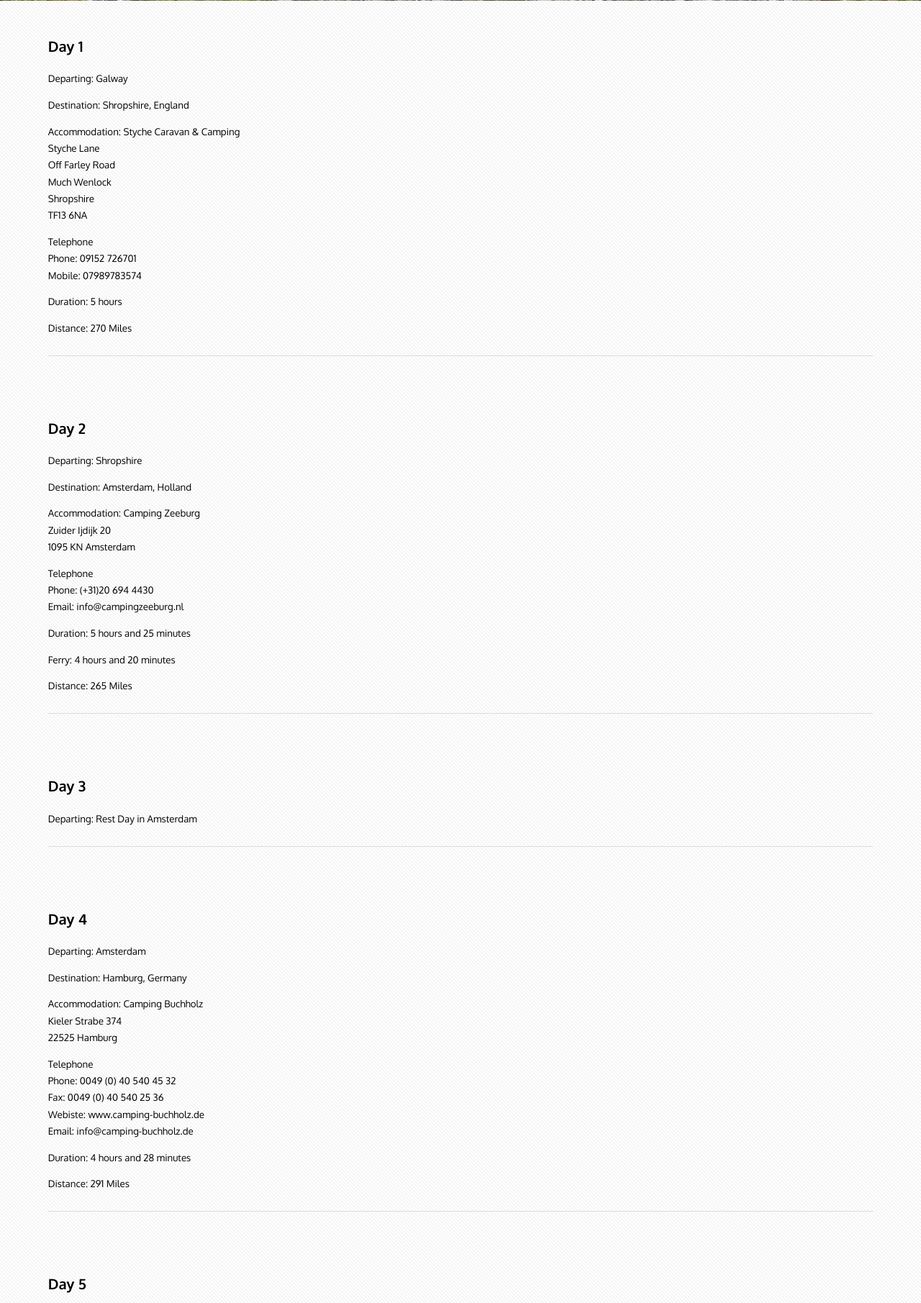
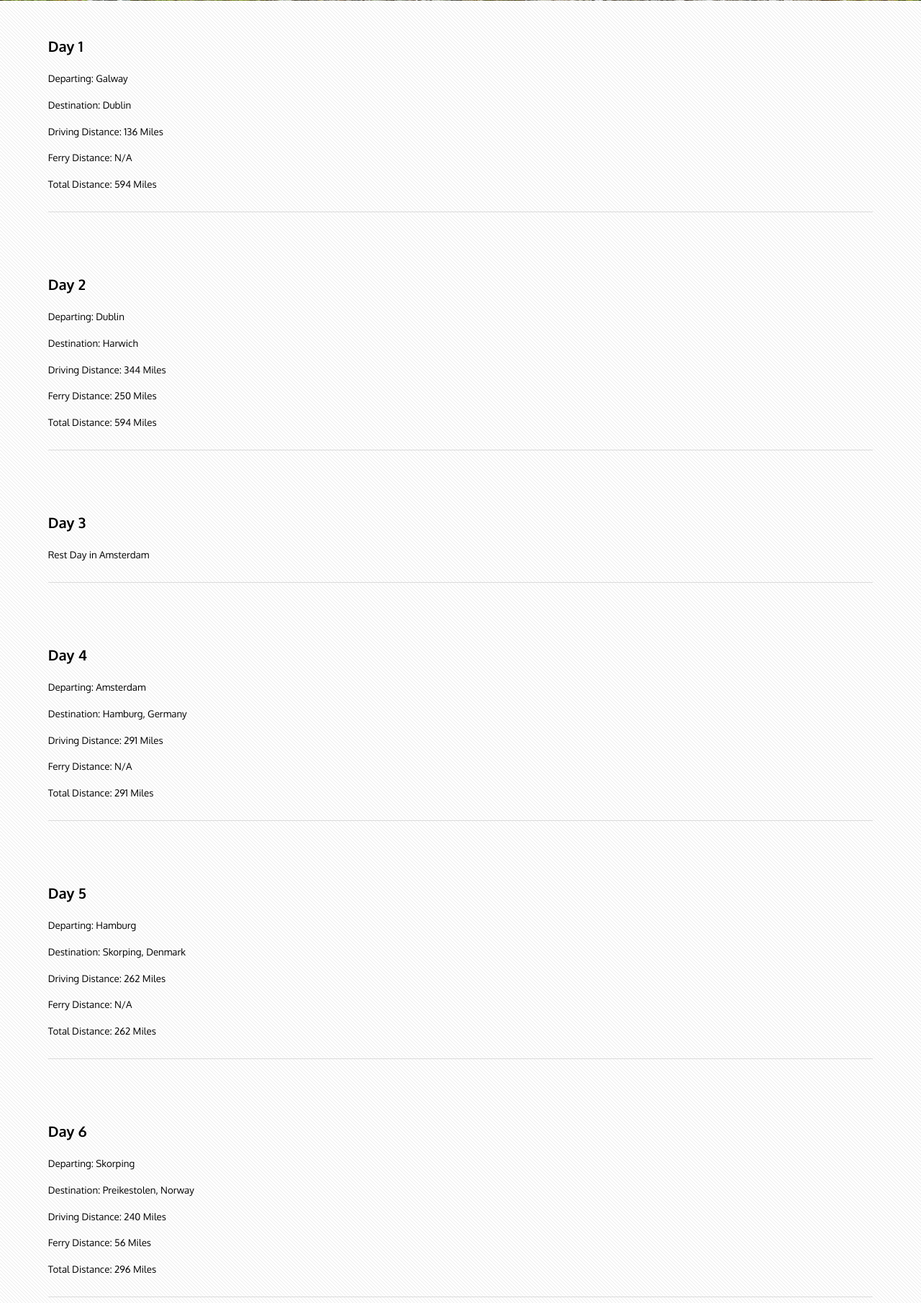
Before and after one commit to interlochen/overland, a Django app: page /overland/itinerary/ in a window 1280 px wide. Shown: the part 434-2245 px from the top of the page at 72% size. Run offline with Django 3.2, Linux system fonts and the light colour scheme; some libraries are stand-ins or nearby versions.

Commit message:
Updated Route
Details, Itinerary and Route are updated with most recent planned route

```diff
--- a/mysite/overland/templates/overland/details.html
+++ b/mysite/overland/templates/overland/details.html
@@ -14,7 +14,7 @@
 						<li>Road Kilometers 4,213 - Round Trip</li>
 						<li>In aid of the charity Pieta House</li>
 						<br>
-						<p>Join this fundraising Overland journey to Norway. A total of ten Land Rovers will begin this exciting journey to the beautiful region of Norway, covering a total of 4,213 kilometers in the months of March and April 2016. All sponsorship funds will benifit Pieta House.</p>
+						<p>Join this fundraising Overland journey to Norway. A total of ten Land Rovers will begin this exciting journey to the beautiful region of Norway, covering a total of 6,712 kilometers in the months of March and April 2016. All sponsorship funds will benifit Pieta House.</p>
 						<p>This Overland journey is open to any model of Land Rover. The journey will be combination of road and ferry and will depart Galway City on March 25th 2016. All overnight stays will be a combination of wild camping or organised campsites, so all participants must be prepared adequately for this adventure. The return date to Ireland is April 15th 2016.</p>
 						<p>Each individual is responsible for all their own costs, ferry bookings and campsite fees. All vehicles must be road worthy and insured for travel outside of Ireland.</p>
 						<p>Of the ten vehicles traveling, 4 spaces are available currently and each vehicle will be required to raise 1000 euro in sponsorship to benifit Pieta House.</p>
@@ -61,10 +61,10 @@
 								<li>Germany Diesel - 0.99 euro</li>
 								<br>
 								<li>Average Diesel Cost - 1.16 euro</li>
-								<li>Estimated Diesel Total - 410 euro</li>
+								<li>Estimated Diesel Total - 595 euro</li>
 								<br>
 								<p>Diesel prices for the countries that we will visit, these prices are from the date of Jan 18, 2016. The estimated diesel cost
-								   is based on an average of 1.16 euro per liter to cover 2,618 road miles or 4,213 kilometers.</p>
+								   is based on an average of 1.16 euro per liter to cover 3,780 road miles or 6,083 kilometers, with an average of 28 miles per gallon.</p>
 							</ul>
 						</section>
 					</div>
--- a/mysite/overland/templates/overland/itinerary.html
+++ b/mysite/overland/templates/overland/itinerary.html
@@ -7,44 +7,26 @@
 		<h2>Day 1</h2>
 		<br>
 		<ul>Departing: Galway</ul>
-		<ul>Destination: Shropshire, England</ul>
-		<ul>Accommodation: Styche Caravan & Camping
-			<li>Styche Lane</li>
-			<li>Off Farley Road</li>
-			<li>Much Wenlock</li>
-			<li>Shropshire</li>
-			<li>TF13 6NA</li>
-		</ul>
-		<ul>Telephone
-			<li>Phone: 09152 726701</li>
-			<li>Mobile: 07989783574</li>
-		</ul>
-		<ul>Duration: 5 hours</ul>
-		<ul>Distance: 270 Miles</ul>
+		<ul>Destination: Dublin</ul>
+		<ul>Driving Distance: 136 Miles</ul>
+		<ul>Ferry Distance: N/A </ul>
+		<ul>Total Distance: 594 Miles </ul>
 
 		<div class="divider">&nbsp;</div>
 
 		<h2>Day 2</h2>
 		<br>
-		<ul>Departing: Shropshire</ul>
-		<ul>Destination: Amsterdam, Holland</ul>
-		<ul>Accommodation: Camping Zeeburg
-			<li>Zuider Ijdijk 20</li>
-			<li>1095 KN Amsterdam</li>
-		</ul>
-		<ul>Telephone
-			<li>Phone: (+31)20 694 4430</li>
-			<li>Email: info@campingzeeburg.nl</li>
-		</ul>
-		<ul>Duration: 5 hours and 25 minutes</ul>
-		<ul>Ferry: 4 hours and 20 minutes</ul>
-		<ul>Distance: 265 Miles</ul>
+		<ul>Departing: Dublin</ul>
+		<ul>Destination: Harwich</ul>
+		<ul>Driving Distance: 344 Miles</ul>
+		<ul>Ferry Distance: 250 Miles</ul>
+		<ul>Total Distance: 594 Miles</ul>
 
 		<div class="divider">&nbsp;</div>
 
 		<h2>Day 3</h2>
 		<br>
-		<ul>Departing: Rest Day in Amsterdam</ul>
+		<ul>Rest Day in Amsterdam</ul>
 
 		<div class="divider">&nbsp;</div>
 
@@ -52,18 +34,9 @@
 		<br>
 		<ul>Departing: Amsterdam</ul>
 		<ul>Destination: Hamburg, Germany</ul>
-		<ul>Accommodation: Camping Buchholz
-			<li>Kieler Strabe 374</li>
-			<li>22525 Hamburg</li>
-		</ul>
-		<ul>Telephone
-			<li>Phone: 0049 (0) 40 540 45 32</li>
-			<li>Fax: 0049 (0) 40 540 25 36</li>
-			<li>Webiste: www.camping-buchholz.de</li>
-			<li>Email: info@camping-buchholz.de</li>
-		</ul>
-		<ul>Duration: 4 hours and 28 minutes</ul>
-		<ul>Distance: 291 Miles</ul>
+		<ul>Driving Distance: 291 Miles</ul>
+		<ul>Ferry Distance: N/A </ul>
+		<ul>Total Distance: 291 Miles</ul>
 
 		<div class="divider">&nbsp;</div>
 
@@ -71,16 +44,9 @@
 		<br>
 		<ul>Departing: Hamburg</ul>
 		<ul>Destination: Skorping, Denmark</ul>
-		<ul>Accommodation: Rebild Camping
-			<li>Safari Rebildvej</li>
-			<li>17 Rebild</li>
-			<li>9520 Skorping</li>
-		</ul>
-		<ul>Telephone
-			<li>Phone: 4598391110</li>
-		</ul>
-		<ul>Duration: 4 hours 16 minutes</ul>
-		<ul>Distance: 262 Miles</ul>
+		<ul>Driving Distance: 262 Miles</ul>
+		<ul>Ferry Distance: N/A </ul>
+		<ul>Total Distance: 262 Miles</ul>
 
 		<div class="divider">&nbsp;</div>
 
@@ -88,18 +54,9 @@
 		<br>
 		<ul>Departing: Skorping</ul>
 		<ul>Destination: Preikestolen, Norway</ul>
-		<ul>Accommodation: Preikestolen Camping (Pulpit Rock)
-			<li>Preikestolvegen 97</li>
-			<li>4100 Jorpeland</li>
-			<li>Norway</li>
-		</ul>
-		<ul>Telephone
-			<li>Phone: +47 48 19 39 50</li>
-		</ul>
-		<ul>Duration: 4 hours and 30 minutes</ul>
-		<ul>Distance: 240 Miles</ul>
-		<ul>Ferry 1: 3 hours and 15 minutes</ul>
-		<ul>Ferry 2: 12 hours and 26 minutes</ul>
+		<ul>Driving Distance: 240 Miles</ul>
+		<ul>Ferry Distance: 56 Miles </ul>
+		<ul>Total Distance: 296 Miles</ul>
 
 		<div class="divider">&nbsp;</div>
 
@@ -107,36 +64,27 @@
 		<br>
 		<ul>Departing: Preikestolvegen</ul>
 		<ul>Destination: Bergen, Norway</ul>
-		<ul>Accommodation: TBA
-
-		</ul>
-		<ul>Telephone
-
-		</ul>
-		<ul>Duration: 5 hours and 30 minutes</ul>
-		<ul>Distance: 160 Miles</ul>
+		<ul>Driving Distance: 160 Miles</ul>
+		<ul>Ferry Distance: 5 Miles </ul>
+		<ul>Total Distance: 165 Miles</ul>
 
 		<div class="divider">&nbsp;</div>
 
 		<h2>Day 8</h2>
-		<ul>Departing: Rest Day in Bergen</ul>
+		<ul>Departing: Bergen</ul>
+		<ul>Destination: Atlantic Road</ul>
+		<ul>Driving Distance: 304 Miles</ul>
+		<ul>Ferry Distance: 6 Miles</ul>
+		<ul>Total Distance: 310 Miles</ul>
 
 		<div class="divider">&nbsp;</div>
 
 		<h2>Day 9</h2>
-		<ul>Departing: Bergen</ul>
+		<ul>Departing: Atlantic Road</ul>
 		<ul>Destination: Oslo, Norway</ul>
-		<ul>Accommodation: Oslo Fjord Camp
-			<li>Ljansbrukveien 1</li>
-			<li>1250 Oslo</li>
-			<li>Much Wenlock</li>
-		</ul>
-		<ul>Telephone
-			<li>Phone: (+47) 455 04 765</li>
-			<li>Website: www.oslofjordcamp.no</li>
-		</ul>
-		<ul>Duration: 6 hours 55 minutes</ul>
-		<ul>Distance: 293 Miles</ul>
+		<ul>Distance: 392 Miles</ul>
+		<ul>Ferry Distance: N/A </ul>
+		<ul>Total Distance: 392 Miles</ul>
 
 		<div class="divider">&nbsp;</div>
 
@@ -144,40 +92,25 @@
 		<br>
 		<ul>Departing: Oslo</ul>
 		<ul>Destination: Gothenburg, Sweden</ul>
-		<ul>Accommodation: Delsjon
-			<li>Brudaremossen</li>
-			<li>416 55 goteborg</li>
-			<li>Sweden</li>
-		</ul>
-		<ul>Telephone
-			<li>Phone: +46 31 84 02 00</li>
-			<li>Email: liseberg.com/en/home</li>
-		</ul>
-		<ul>Duration: 3 hours</ul>
-		<ul>Distance: 177 Miles</ul>
+		<ul>Driving Distance: 177 Miles</ul>
+		<ul>Ferry Distance: N/A </ul>
+		<ul>Total Distance: 177 Miles</ul>
 
 		<div class="divider">&nbsp;</div>
 
 		<h2>Day 11</h2>
 		<br>
-		<ul>Departing: Rest Day in Gothenburg</ul>
+		<ul>Rest Day in Gothenburg</ul>
 
 		<div class="divider">&nbsp;</div>
 
 		<h2>Day 12</h2>
 		<br>
 		<ul>Departing: Gothenburg</ul>
-		<ul>Destination: Maribo, Denmark</ul>
-		<ul>Accommodation: Maribo-Camping
-			<li>Bangshavavej 25</li>
-			<li>4930 Maribo</li>
-		</ul>
-		<ul>Telephone
-			<li>Phone: +45 54 78 00 71</li>
-			<li>Website: www.maribo-camping.dk</li>
-		</ul>
-		<ul>Duration: 6 hours and 55 minutes</li>
-		<ul>Distance: 293 Miles</ul>
+		<ul>Destination: Maribo, Sweden</ul>
+		<ul>Driving Distance: 293 Miles</ul>
+		<ul>Ferry Distance: N/A </ul>
+		<ul>Total Distance: 293 Miles</ul>
 
 		<div class="divider">&nbsp;</div>
 
@@ -185,16 +118,9 @@
 		<br>
 		<ul>Departing: Maribo</ul>
 		<ul>Destination: Osnabruck, Germany</ul>
-		<ul>Accommodation: Nordstrabe 109
-			<li>49084</li>
-			<li>Osnabruck</li>
-		</ul>
-		<ul>Telephone
-			<li>Phone: (0541) 77226</li>
-			<li>Website: www.osnacamp.de</li>
-		</ul>
-		<ul>Duration: 4 hours and 15 mintues</ul>
-		<ul>Distance: 260 Miles</ul>
+		<ul>Driving Distance: 260 Miles</ul>
+		<ul>Ferry Distance: N/A </ul>
+		<ul>Total Distance: 260 Miles</ul>
 
 		<div class="divider">&nbsp;</div>
 
@@ -202,21 +128,15 @@
 		<br>
 		<ul>Departing: Osnabruck</ul>
 		<ul>Destination: Bruges,  Belgium</ul>
-		<ul>Accommodation: Veltemweg 109
-			<li>B-8310 Bruges</li>
-			<li>Belgium</li>
-		</ul>
-		<ul>Telephone
-			<li>Phone: +32 50 35 58 45</li>
-		</ul>
-		<ul>Duration: 4 hours and 30 minutes</ul>
-		<ul>Distance: 283 Miles</ul>
+		<ul>Driving Distance: 283 Miles</ul>
+		<ul>Ferry Distance: N/A </ul>
+		<ul>Total Distance: 283 Miles</ul>
 
 		<div class="divider">&nbsp;</div>
 
 		<h2>Day 15</h2>
 		<br>
-		<ul>Departing: Rest day in Bruges</ul>
+		<ul>Rest day in Bruges</ul>
 
 		<div class="divider">&nbsp;</div>
 
@@ -224,78 +144,44 @@
 		<br>
 		<ul>Departing: Bruges</ul>
 		<ul>Destination: Solihull, West Midlands, UK</ul>
-		<ul>Accommodation: Somers Wood Caravan Park
-			<li>Somers Road Meriden</li>
-			<li>Warwickshire CV7 7PL</li>
-		</ul>
-		<ul>Telephone
-			<li>Phone: 00441676 522978</li>
-		</ul>
-		<ul>Duration: 4 hours and 20 minutes</ul>
-		<ul>Distance: 264 Miles</ul>
+		<ul>Driving Distance: 264 Miles</ul>
+		<ul>Ferry Distance: 296 </ul>
+		<ul>Total Distance: 32 Miles</ul>
 
 		<div class="divider">&nbsp;</div>
 
 		<h2>Day 17</h2>
 		<br>
-		<ul>Departing: Rest Day in Land Rover HQ</ul>
-		<ul>Destination: Oslo Fjord Camp</ul>
-		<ul>Accommodation: Land Rover,
-			<li>Lode Lane</li>
-			<li>Solihull</li>
-			<li>West Midlands B92 8NW</li>
-		</ul>
-		<ul>Telephone
-			<li>Phone: +44 (0) 121 700 4619</li>
-		</ul>
-		<ul>Duration: 6 hours and 55 minutes</ul>
-		<ul>Distance: 293 Miles</ul>
+		<ul>Rest Day in Solihul</ul>
 
 		<div class="divider">&nbsp;</div>
 
 		<h2>Day 18</h2>
 		<br>
 		<ul>Departing: Solihull</ul>
-		<ul>Destination: Camping in Wales</ul>
-		<ul>Accommodation: TBA
-
-		</ul>
-		<ul>Telephone
-
-		</ul>
-		<ul>Duration: 2 hours and 33 minutes</ul>
-		<ul>Distance: 122 Miles</ul>
+		<ul>Destination: Snowdonia, Wales</ul>
+		<ul>Driving Distance: 122 Miles</ul>
+		<ul>Ferry Distance: N/A </ul>
+		<ul>Total Distance: 122 Miles</ul>
 
 		<div class="divider">&nbsp;</div>
 
 		<h2>Day 19</h2>
 		<br>
 		<ul>Departing: Snowdonia</ul>
-		<ul>Destination: Wicklow Mountains</ul>
-		<ul>Accommodation: Glendalough House
-			<li>Annamoe</li>
-			<li>Co. Wicklow</li>
-			<li>Ireland</li>
-		</ul>
-		<ul>Telephone
-			<li>Phone: +353 83 100 6503</li>
-		</ul>
-		<ul>Duration: 2 hours</ul>
-		<ul>Distance: 100 Miles</ul>
+		<ul>Destination: Wicklow, Ireland</ul>
+		<ul>Driving Distance: 100 Miles</ul>
+		<ul>Ferry Distance: 42 </ul>
+		<ul>Total Distance: 142 Miles</ul>
 
 		<div class="divider">&nbsp;</div>
 
 		<h2>Day 20</h2>
-		<ul>Departing: Wicklow Mountains</ul>
-		<ul>Destination: Eyre Square</ul>
-		<ul>Accommodation: TBA
-
-		</ul>
-		<ul>Telephone
-
-		</ul>
-		<ul>Duration: 2 hours and 46 minutes</ul>
-		<ul>Distance: 156 Miles</ul>
+		<ul>Departing: Wicklow</ul>
+		<ul>Destination: Galway, Ireland</ul>
+		<ul>Driving Distance: 152 Miles</ul>
+		<ul>Ferry Distance: N/A </ul>
+		<ul>Total Distance: 152 Miles</ul>
 
 	</div>
 </div>
```
Also changed, not shown: mysite/overland/templates/overland/route.html (+20 -16 lines).
